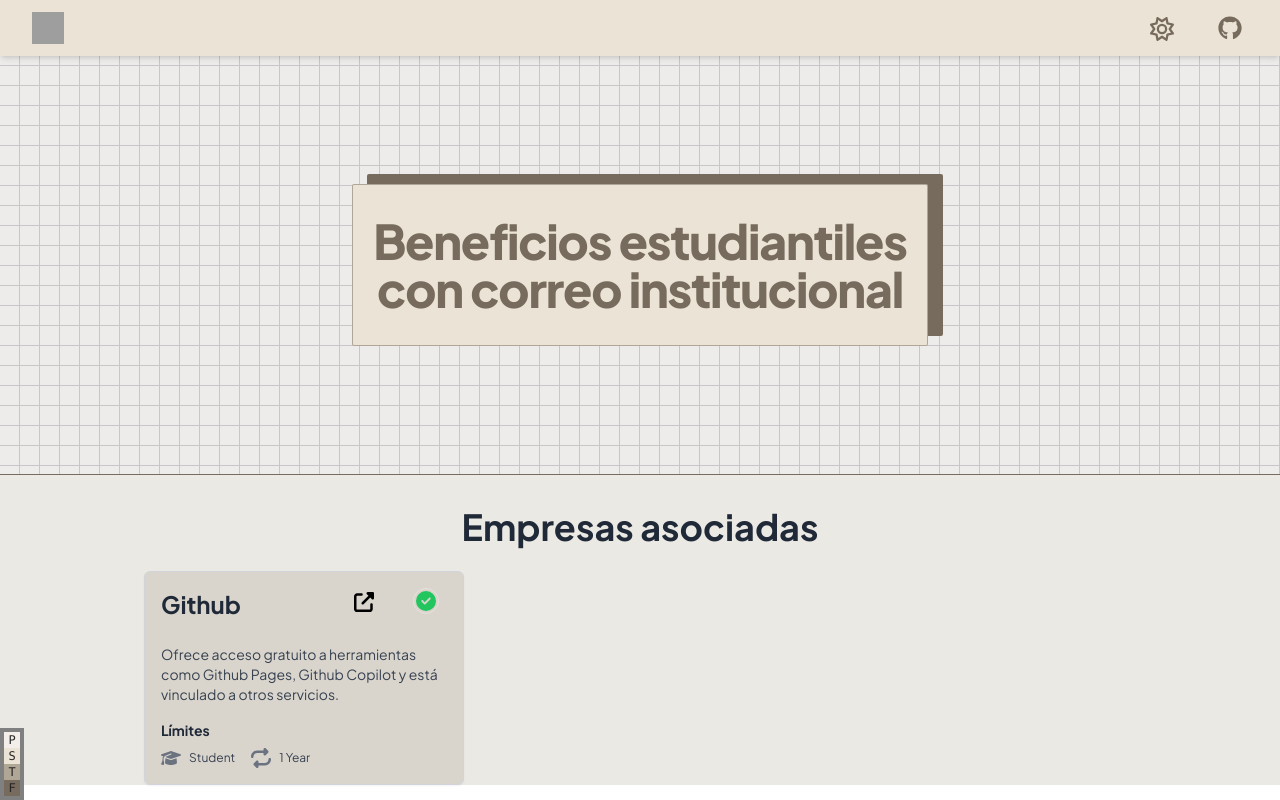
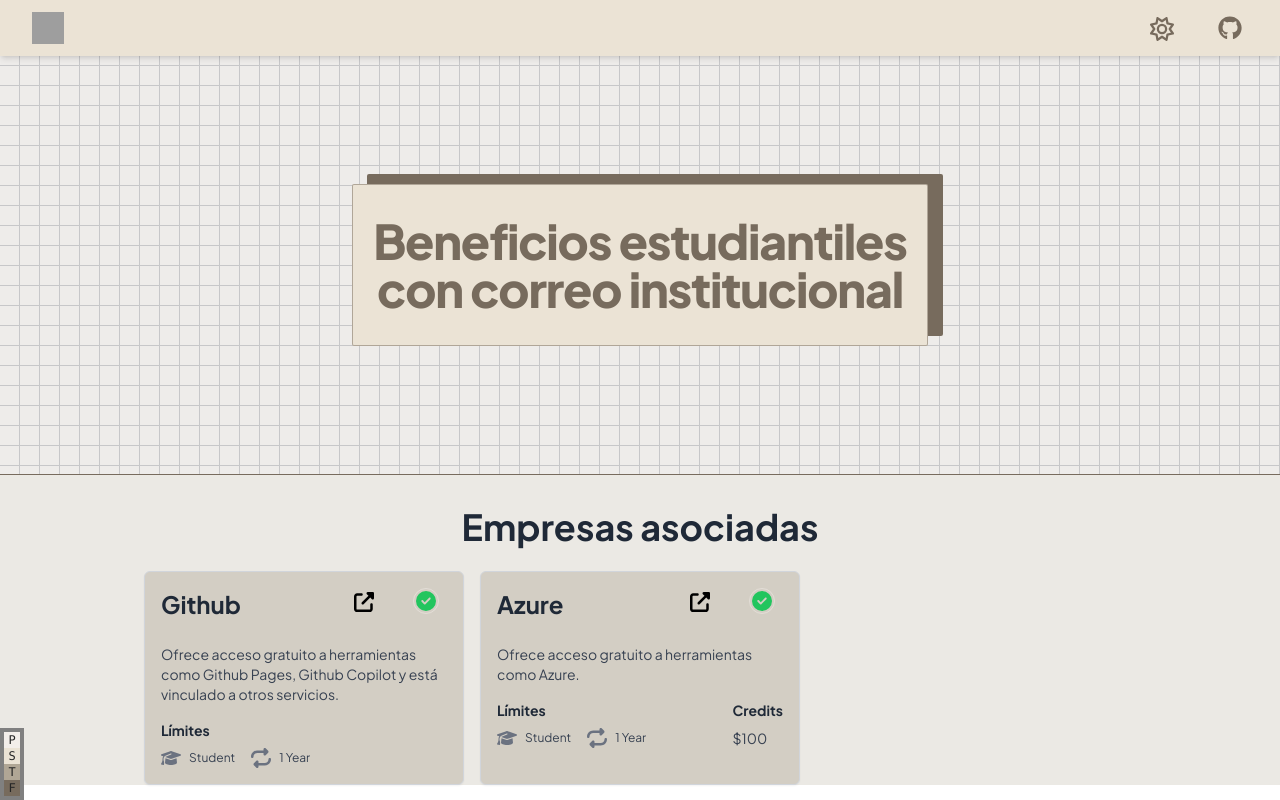
Before and after one commit to alexbgh1/beneficios-estudiante, a React (Vite) app: page / in a window 1280 px wide. Built offline with nearby package versions, Linux system fonts and the light colour scheme; grey boxes are pictures that could not be loaded.

Commit message:
Agregado Azure, avance mostrar crédito

```diff
--- a/public/data/benefits.json
+++ b/public/data/benefits.json
@@ -5,7 +5,7 @@
     "details": {
       "description": "Ofrece acceso gratuito a herramientas como Github Pages, Github Copilot y está vinculado a otros servicios.",
       "url": "https://education.github.com/pack",
-      "logo": "/images/benefits/logo_github.png",
+      "logo": "/images/benefits/logo-github.png",
       "aliases": ["github", "programming"]
     },
     "testing": {
@@ -26,5 +26,33 @@
         "value": null
       }
     }
+  },
+  {
+    "id": 2,
+    "name": "Azure",
+    "details": {
+      "description": "Ofrece acceso gratuito a herramientas como Azure.",
+      "url": "https://azure.microsoft.com/es-es/free/students/",
+      "logo": "/images/benefits/logo-azure.png",
+      "aliases": ["azure", "microsoft"]
+    },
+    "testing": {
+      "status": "passed",
+      "last_tested_date": "2023-12-11"
+    },
+    "limits": {
+      "max_time_benefit": {
+        "type": "student",
+        "renewal": true,
+        "duration": {
+          "value": 1,
+          "unit": "years"
+        }
+      },
+      "credits": {
+        "type": "credits",
+        "value": 100
+      }
+    }
   }
 ]
--- a/src/components/BenefitsCardItem.tsx
+++ b/src/components/BenefitsCardItem.tsx
@@ -5,11 +5,12 @@
 import { resolveTimeNumberDate } from "../utils/resolveTime.tsx";
 // Components
 import { GoToLinkIcon } from "./icons";
+
 const BenefitsCardItem = ({ benefit }: { benefit: Benefit }) => {
   const { name, details, testing, limits } = benefit;
 
   return (
-    <article className="bg-third/30 w-80 border border-gray-300 rounded-md shadow-sm">
+    <article className="bg-third/40 w-80 border border-gray-300 rounded-md shadow-sm">
       {/* Header */}
       <BenefitsCardItemHeader name={name} details={details} testing={testing} />
       {/* Body */}
@@ -24,8 +25,10 @@
   const { max_time_benefit } = limits;
   const limitsIcon = resolveLimitsIcon(max_time_benefit.type, "w-5 h-5 fill-gray-500");
   const renewalIcon = resolveRenewalIcon(max_time_benefit.renewal, "ml-2 w-5 h-5 fill-gray-500");
+
   return (
-    <footer className="px-2 py-2">
+    <footer className="flex justify-between px-2 py-2">
+      <section>
         <h4 className="px-2 text-sm font-bold text-gray-800">Límites</h4>
         <ul className="flex flex-row justify-between px-2 py-2">
           <li className="flex items-center gap-2">
@@ -38,14 +41,21 @@
               {resolveTimeNumberDate(max_time_benefit.duration.value, max_time_benefit.duration.unit)}
             </span>
           </li>
-
+        </ul>
+      </section>
       {/* // TODO: Credits */}
-        {/* {credits.type && (
-          <li className="flex items-center gap-2">
-            <span className="text-sm text-gray-700">${credits.type}</span>
+      <section>
+        {limits.credits.type && (
+          <h4 className="capitalize px-2 text-sm font-bold text-gray-800">{limits.credits.type}</h4>
+        )}
+        <ul className="flex flex-row justify-between px-2 py-2">
+          {limits.credits.type && (
+            <li className="flex flex-col items-center gap-2">
+              <span className="text-sm text-gray-700">${limits.credits.value}</span>
             </li>
-        )} */}
+          )}
         </ul>
+      </section>
     </footer>
   );
 };
@@ -69,7 +79,7 @@
 }) => {
   const isTestedIcon = resolveTestedIcon(testing.status, "w-5 h-5");
   return (
-    <header className={`flex justify-between items-strech px-4 py-2 bg-[url(${details.logo})] bg-cover bg-center`}>
+    <header className={`bg-[length:16px_16px] bg-no-repeat flex justify-between items-strech px-4 py-2`}>
       <section className="w-full flex items-baseline">
         {/* <img src={details.logo} alt={name} className="w-10 h-10 rounded-full" /> */}
         <a
--- a/src/types/benefit.d.type.ts
+++ b/src/types/benefit.d.type.ts
@@ -1,5 +1,5 @@
 type Tested = "passed" | "not-passed" | "unknown";
-type BenefitLimitMaxTimeType = "student" | "fixed" | "unknown";
+type BenefitLimitMaxTimeType = "student" | "fixed" | "unknown" | null;
 type BenefitLimitCreditsType = "hours" | "credits" | "unknown" | null;
 type DurationUnit = "days" | "months" | "years";
 
```
Also changed, not shown: public/images/benefits/logo-github.png (renamed from public/images/benefits/logo_github.png). Lines whose indentation alone changed are shown as unchanged.
